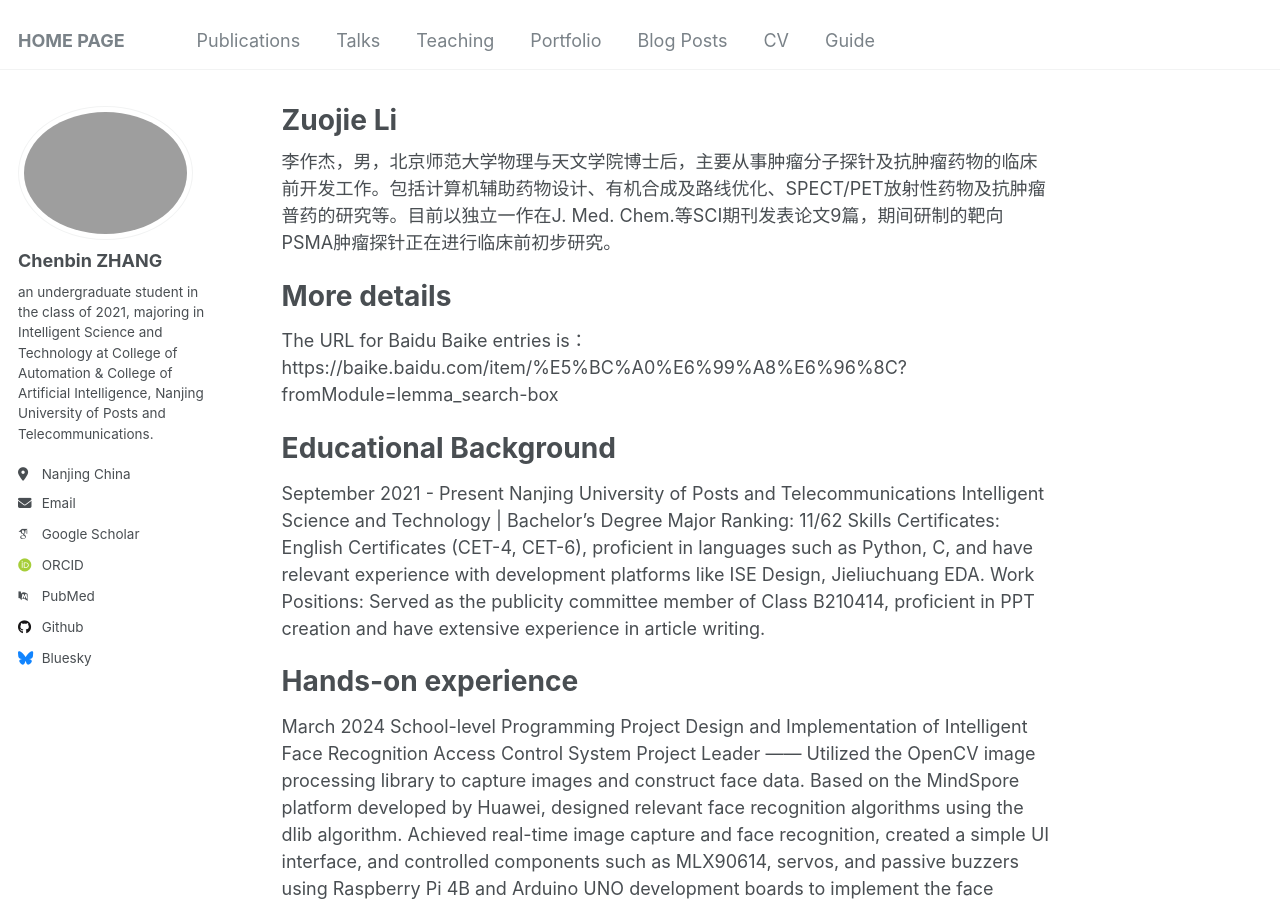
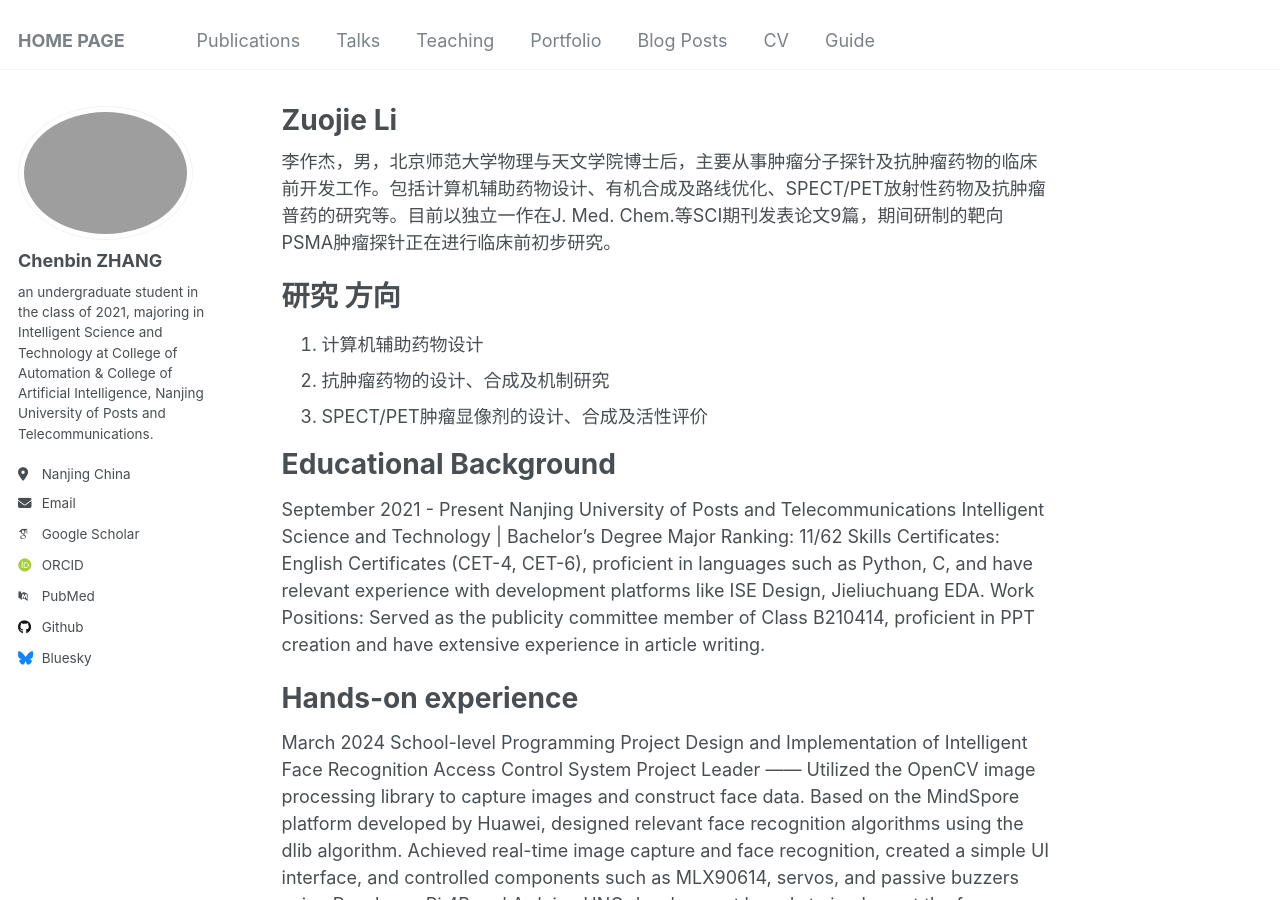
Before and after one commit to Infinity-LZJ/Zuojie_Li.github, a Jekyll site: the page built from _pages/about.md, in a window 1280 px wide and 900 px high. Built offline with Jekyll 4.4.1, drawn with Linux system fonts in a browser that asks for light colours; some web fonts are replaced.

Commit message:
Update about.md

```diff
--- a/_pages/about.md
+++ b/_pages/about.md
@@ -9,9 +9,11 @@ redirect_from:
 
 李作杰，男，北京师范大学物理与天文学院博士后，主要从事肿瘤分子探针及抗肿瘤药物的临床前开发工作。包括计算机辅助药物设计、有机合成及路线优化、SPECT/PET放射性药物及抗肿瘤普药的研究等。目前以独立一作在J. Med. Chem.等SCI期刊发表论文9篇，期间研制的靶向PSMA肿瘤探针正在进行临床前初步研究。
 
-More details
+研究 方向
 ======
-The URL for Baidu Baike entries is：https://baike.baidu.com/item/%E5%BC%A0%E6%99%A8%E6%96%8C?fromModule=lemma_search-box
+1. 计算机辅助药物设计
+2. 抗肿瘤药物的设计、合成及机制研究
+3. SPECT/PET肿瘤显像剂的设计、合成及活性评价
 
 Educational Background
 ======
```
